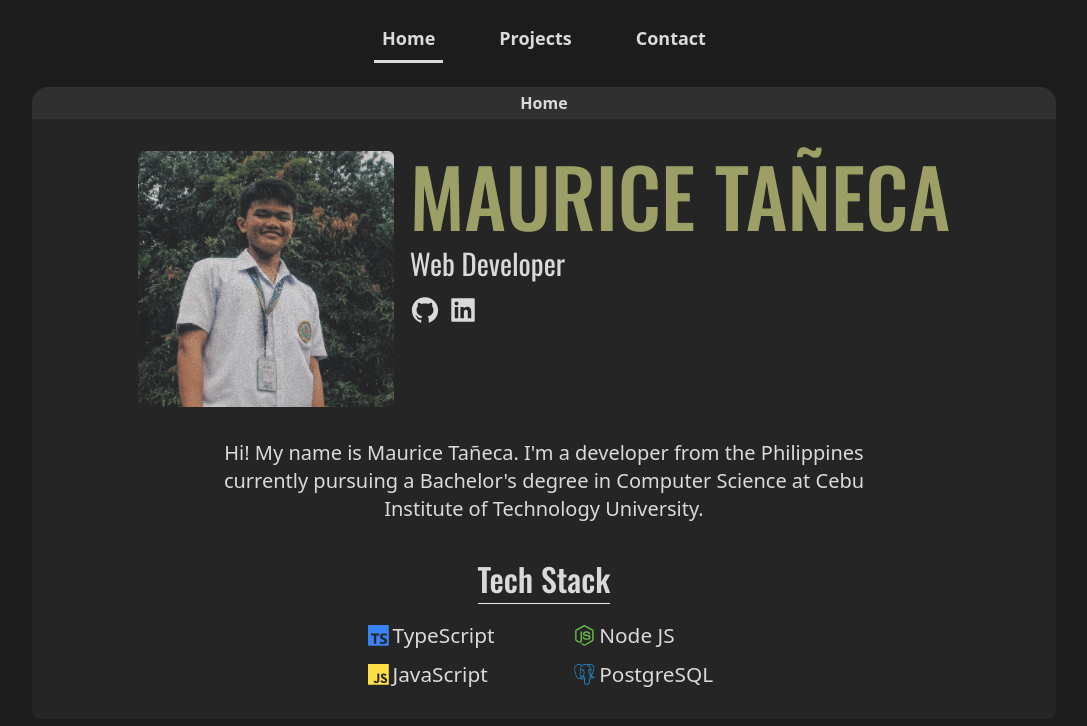
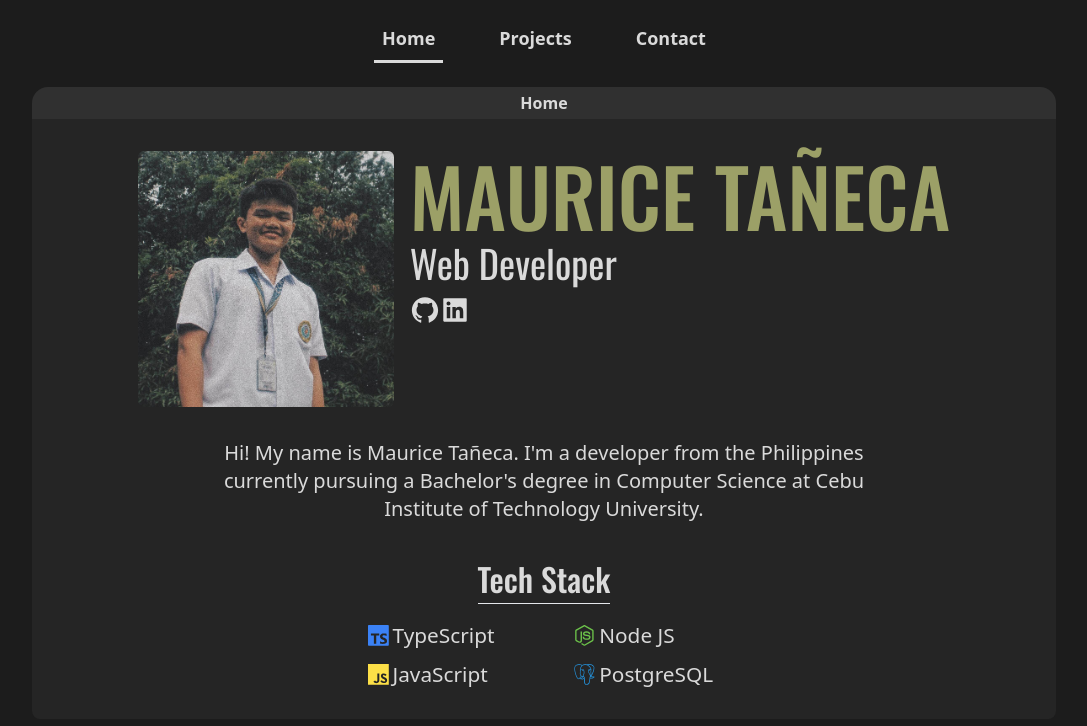
Before and after one commit to pokemau/portfolio, a Next.js app: page / in a window 1280 px wide. Shown: the top 726 px of the page, without its empty margins (96-1183 px from the left). Built offline with nearby package versions, Linux system fonts and the light colour scheme.

Commit message:
increase name font size on larger devices

```diff
--- a/src/pages/index.tsx
+++ b/src/pages/index.tsx
@@ -37,12 +37,12 @@ const Home = () => {
               </h1>
               <h3
                 className="text-2xl md:mt-2 md:text-[1.8rem] font-normal
-                font-[Oswald]">
+                lg:text-[2.4rem] font-[Oswald]">
                 Web Developer
               </h3>
             </div>
 
-            <div className="flex justify-center md:justify-start gap-2 mt-4 w-full">
+            <div className="flex justify-center md:justify-start ap-2 mt-4 w-full">
               <Link
                 href="https://github.com/pokemau"
                 target="_blank"
```
